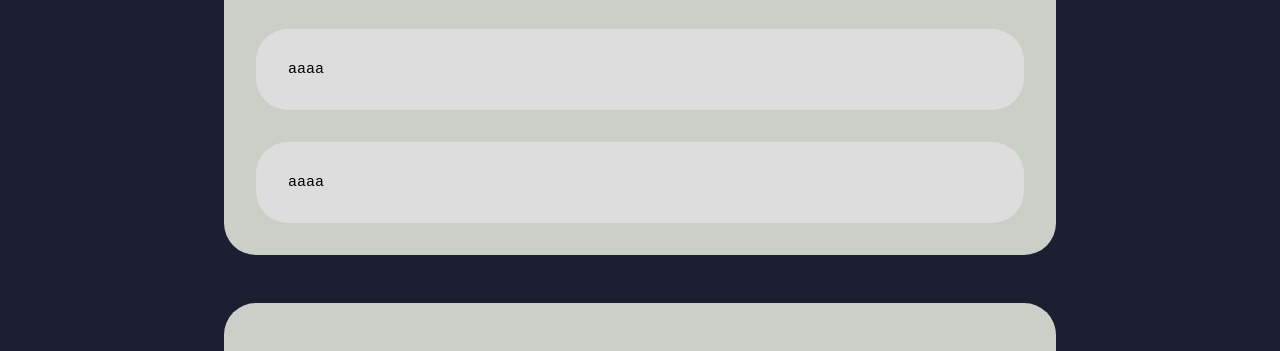
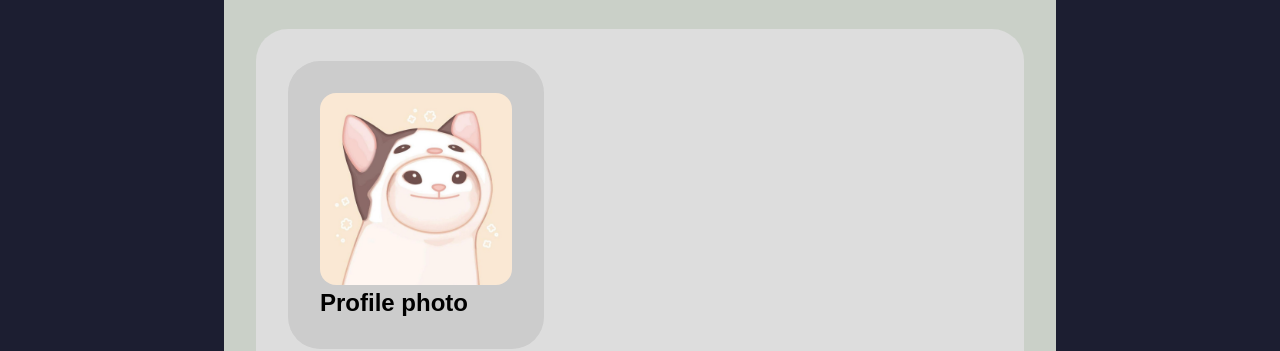
Before and after one commit to graycat02/graycat02.github.io, a plain HTML site: page index.html in a window 1280 px wide. Shown: the part 425-776 px from the top of the page. Drawn offline with Linux system fonts and the light colour scheme; a web font is replaced by a local one.

Commit message:
Update page

```diff
--- a/index.html
+++ b/index.html
@@ -2,6 +2,11 @@
 <html>
 <head>
   <meta charset="UTF-8">
+  <meta name="author" content="graycat02">
+  <meta name="robots" content="nofollow">
+  <meta name="robots" content="noarchive">
+  <meta name="robots" content="nocache">
+  <meta name="robots" content="noimageindex">
   <title>graycat02 - personal blog</title>
   <link rel="stylesheet" href="./styles/index.css">
 </head>
@@ -14,7 +19,7 @@
       <li><a href="">My social media</a></li>
     </ul>
   </header>
-  <div class="main">
+  <main>
     <div class="block">
       <h1>About me</h1>
       <p>Programming student, maker and tech enthusiast :)</p>
@@ -23,6 +28,10 @@
       <h1>Projects</h1>
       <p>(coming soon)</p>
       <div class="project">
+        <span class="project">
+          <img src="./images/profile_1000px.jpeg" alt="profile_1000px" height="192px" width="192px">
+          <h2>Profile photo</h2>
+        </span>
         <p>aaaa</p>
       </div>
       <div class="project">
@@ -37,6 +46,6 @@
         <li><a href="https://youtube.com/@graycat02">YouTube</a></li>
       </ul>
     </div>
-  </div>
+  </main>
 </body>
 </html>
--- a/styles/index.css
+++ b/styles/index.css
@@ -57,7 +57,7 @@ a{
   text-decoration: none;
 }
 
-div.main{
+main{
   padding-top: 48px;
   text-align: center;
 }
@@ -81,6 +81,19 @@ div.project{
   width: calc(100% - 64px);
 }
 
+span.project{
+  padding: 32px;
+  border-radius: 32px;
+  background: #ccc;
+  display: inline-block;
+  width: 192px;
+  /*float: left;*/
+}
+
+span.project img{
+  border-radius: 16px;
+}
+
 h1{
   margin: 16px;
   font-family: 'Robo_Girls';
```
Also changed, not shown: images/profile_1000px.jpeg (added).
